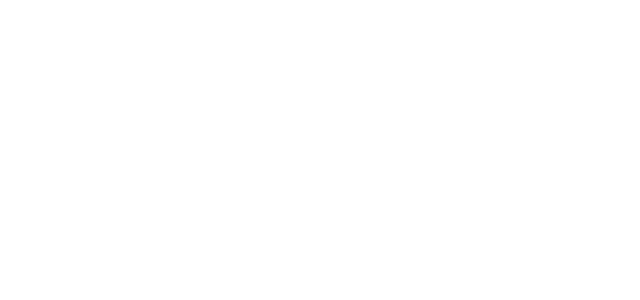
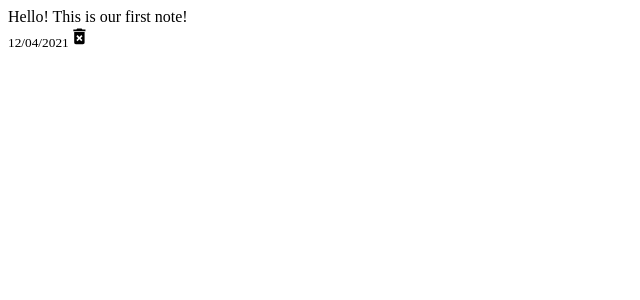
Before and after one commit to shadanamini/notes-application, a React (Create React App) app: page / in a window 1280 px wide. Shown: the top 300 px of the page, without its empty margins (0-640 px from the left). Built offline with nearby package versions, Linux system fonts and the light colour scheme.

Commit message:
created note and list components

```diff
--- a/src/App.js
+++ b/src/App.js
@@ -1,4 +1,11 @@
-function App() {
+import NotesList from "./components/NotesList";
+
+const App = () => {
+  return (
+    <div className="container">
+      <NotesList />
+    </div>
+  )
 }
 
 export default App;
--- /dev/null
+++ b/src/components/Note.js
@@ -0,0 +1,19 @@
+import {MdDeleteForever} from 'react-icons/md';
+
+const Note = () => {
+    return (
+        <div className="note">
+            <span>
+                Hello! This is our first note!
+            </span>
+            <div className="note-footer">
+                <small>
+                    12/04/2021
+                </small>
+                <MdDeleteForever className='delete-icon' size='1.3em'/>
+            </div>
+        </div>
+    );
+};
+
+export default Note;
--- /dev/null
+++ b/src/components/NotesList.js
@@ -0,0 +1,11 @@
+import Note from './Note';
+
+const NotesList = () => {
+    return (
+        <div className="notes-list">
+            <Note />
+        </div>
+    );
+};
+
+export default NotesList;
```
